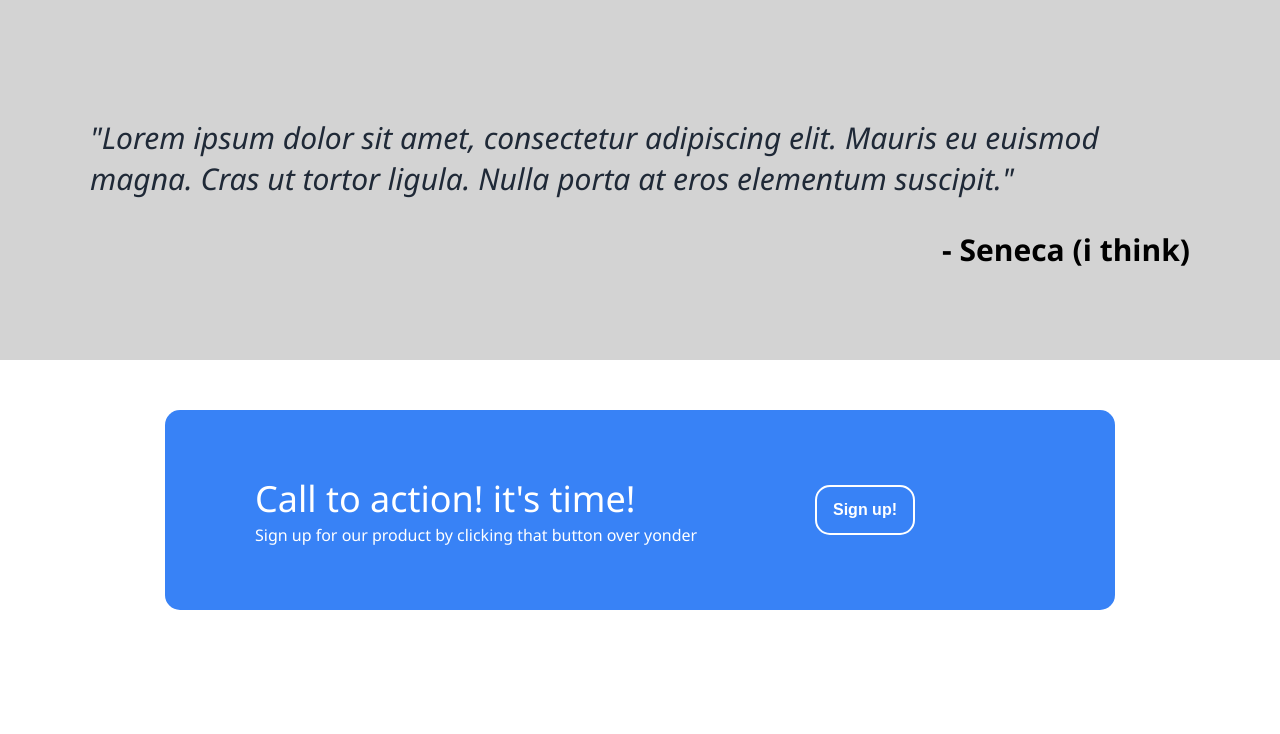
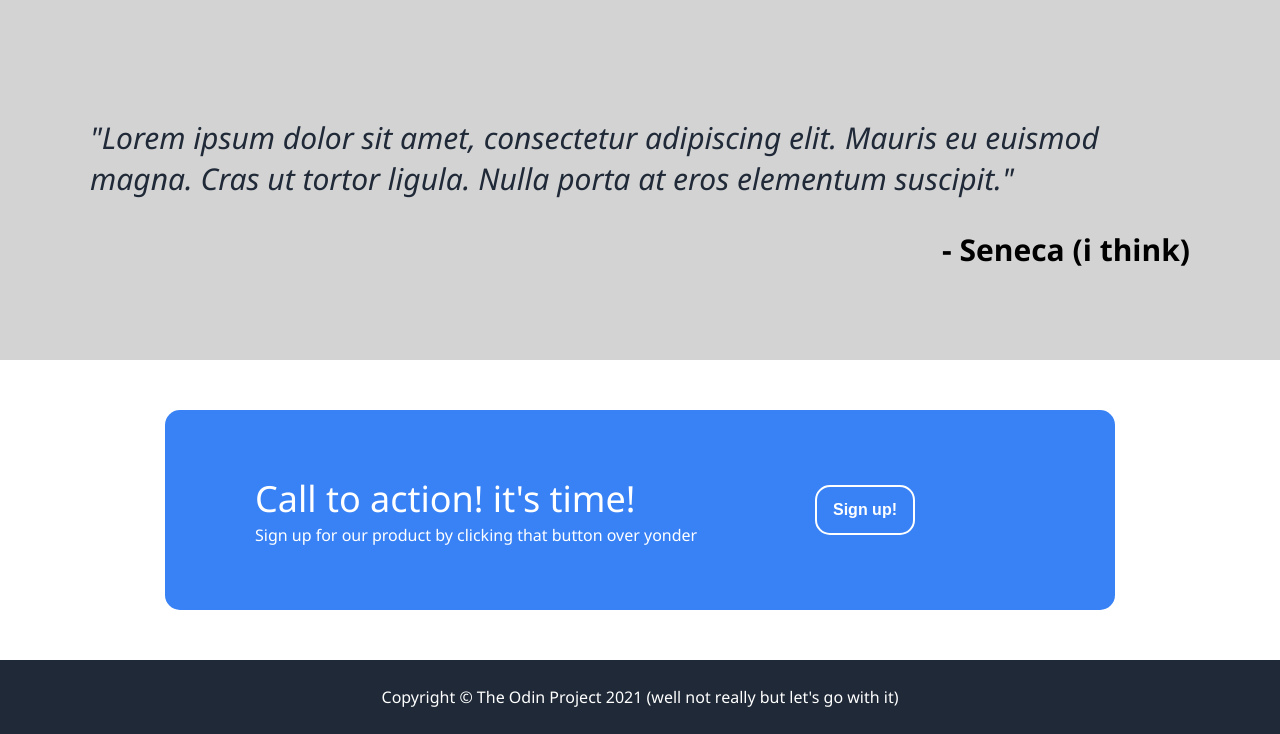
Before and after one commit to zantimer/odin-landing-page, a plain HTML site: page index.html in a window 1280 px wide. Shown: the part 971-1705 px from the top of the page. Before the commit the page ends 1593 px from the top, so only its background shows below. Drawn offline with Linux system fonts and the light colour scheme.

Commit message:
Styled footer, tweaked body element 4, project finished

```diff
--- a/index.html
+++ b/index.html
@@ -98,7 +98,7 @@
         </div>
     </div>
     <div class="footer">
-
+        <p>Copyright © The Odin Project 2021 (well not really but let's go with it)</p>
     </div>
 </body>
 </html>
--- a/style.css
+++ b/style.css
@@ -158,6 +158,7 @@ h1 {
     height: auto;
     width: auto;
     margin-top: 50px;
+    margin-bottom:50px;
     justify-content: center;
 }
 .main-block {
@@ -198,3 +199,11 @@ h1 {
     border-radius: 15px;
 
 }
+/* footer */
+.footer {
+    display: flex;
+    background-color: #1F2937;
+    color: white;
+    justify-content: center;
+    padding: 10px;
+}
```
